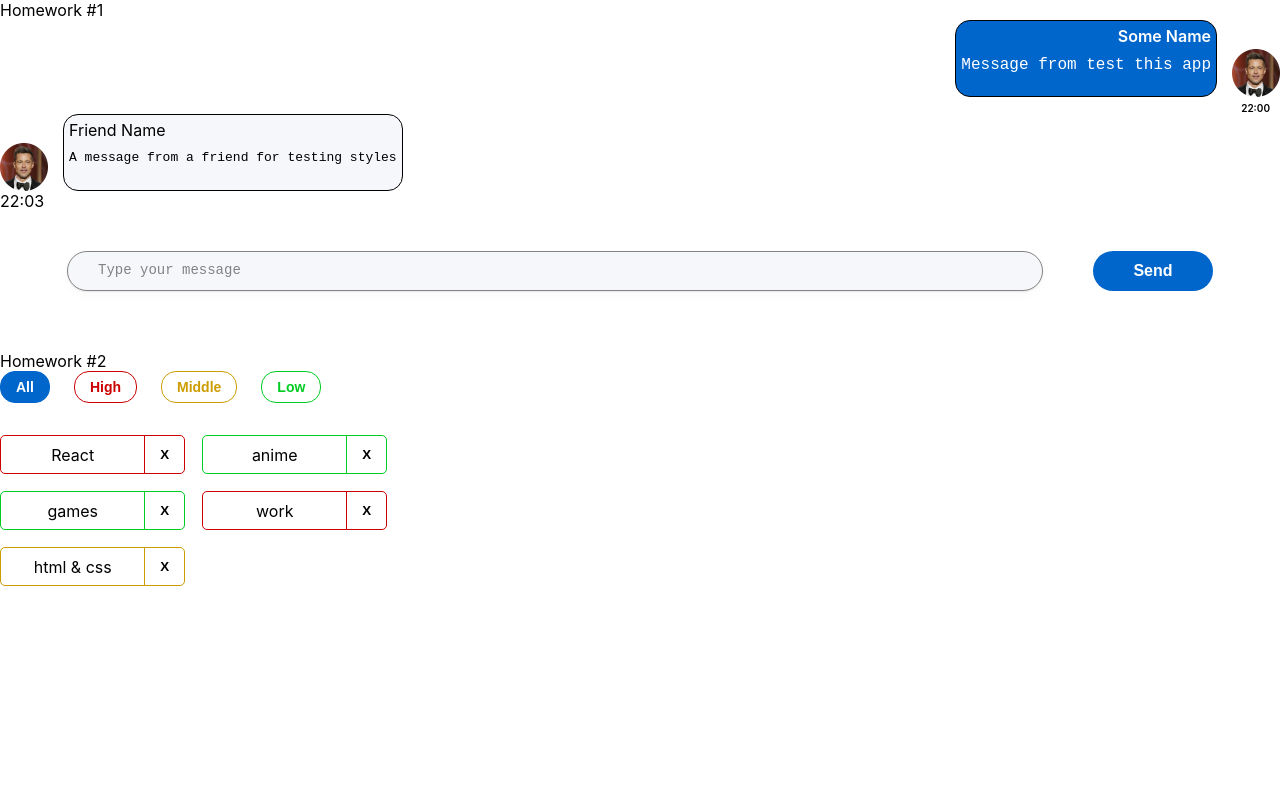
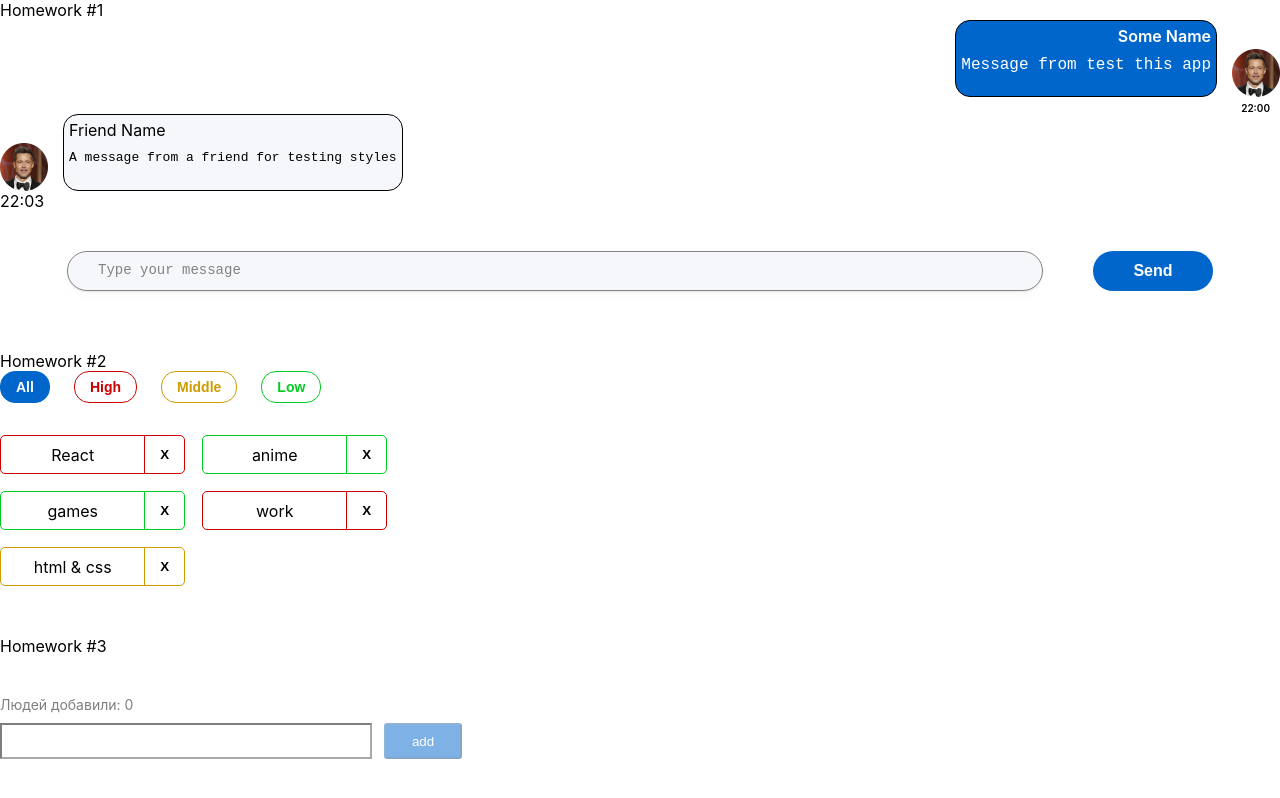
Before and after one commit to Ilja-Prihach/social_home, a React (Create React App) app: page / in a window 1280 px wide. Built offline with nearby package versions, Linux system fonts and the light colour scheme.

Commit message:
homework, sprint 2 week 3

```diff
--- a/src/s1-main/App.tsx
+++ b/src/s1-main/App.tsx
@@ -2,6 +2,7 @@
 import s from './App.module.css'
 import HW1 from '../s2-homeworks/hw01/HW1'
 import HW2 from "../s2-homeworks/hw02/HW2";
+import HW3 from "../s2-homeworks/hw03/HW3";
 
 function App() {
     return (
@@ -9,7 +10,7 @@
             <HW1/>
             {/*раскомментировать по ходу выполнения*/}
             <HW2/>
-            {/*<HW3/>*/}
+            <HW3/>
             {/*<HW4/>*/}
 
             {/*при выполнении дз 5 и более - закомментировать здесь дз 1-4, так как они есть внутри дз 5*/}
--- a/src/s2-homeworks/hw02/affairs/Affairs.module.css
+++ b/src/s2-homeworks/hw02/affairs/Affairs.module.css
@@ -52,4 +52,5 @@
     gap: 17px;
     flex-wrap: wrap;
     max-width: 450px;
+    margin-bottom: 50px;
 }
--- a/src/s2-homeworks/hw03/Greeting.module.css
+++ b/src/s2-homeworks/hw03/Greeting.module.css
@@ -1,35 +1,67 @@
+
+
 .greetingForm {
+    padding-top: 40px;
 }
 
 .inputAndButtonContainer {
+    display: flex;
+    gap: 12px;
 }
 
 .error {
+    color: #c00;
 }
 
 .input {
+
+    width: 372px;
+    height: 36px;
+    border-color: rgba(0, 0, 0, 0.5);
 }
 
 .input:focus {
+    border-color: rgba(143, 29, 213, 0.82);
 }
 
 .errorInput {
+
+    width: 372px;
+    height: 36px;
+    border-color: #c00;
 }
 
 .button {
+    border-radius: 3px;
+    padding: 5px 24px;
+    width: 78px;
+    height: 36px;
+    background: #06c;
+    color: #fff;
 }
 
 .button:focus {
+    outline: none;
 }
 
 .button:active {
 }
 
 .button:disabled {
+    background: #06c;
+    opacity: 0.5;
 }
 
 .text {
+    font-weight: 400;
+    font-size: 14px;
+    color: rgba(0, 0, 0, 0.5);
+    padding-bottom: 10px;
 }
 
 .greeting {
+    font-weight: 500;
+    font-size: 14px;
+    color: #000;
+    padding-top:  10px;
 }
--- a/src/s2-homeworks/hw03/Greeting.tsx
+++ b/src/s2-homeworks/hw03/Greeting.tsx
@@ -1,15 +1,16 @@
 import React, {ChangeEvent, KeyboardEvent} from 'react'
 import s from './Greeting.module.css'
 
+
 type GreetingPropsType = {
-    name: any // need to fix any
-    setNameCallback: any // need to fix any
-    addUser: any // need to fix any
-    onBlur: any // need to fix any
-    onEnter: any // need to fix any
-    error: any // need to fix any
-    totalUsers: any // need to fix any
-    lastUserName?: any // need to fix any
+    name: string // need to fix any
+    setNameCallback: (e : ChangeEvent<HTMLInputElement>) => void // need to fix any
+    addUser: () => void // need to fix any
+    onBlur: () => void // need to fix any
+    onEnter: (e: KeyboardEvent<HTMLInputElement>) => void // need to fix any
+    error: string // need to fix any
+    totalUsers: number // need to fix any
+    lastUserName?: string // need to fix any
 }
 
 // презентационная компонента (для верстальщика)
@@ -25,7 +26,7 @@
         lastUserName,
     } // деструктуризация пропсов
 ) => {
-    const inputClass = s.errorInput // need to fix with (? s.errorInput : s.input)
+    const inputClass = error ? s.errorInput : s.input
 
     return (
         <div id={'hw3-form'} className={s.greetingForm}>
--- a/src/s2-homeworks/hw03/GreetingContainer.tsx
+++ b/src/s2-homeworks/hw03/GreetingContainer.tsx
@@ -3,21 +3,38 @@
 import { UserType } from './HW3'
 
 type GreetingContainerPropsType = {
-    users: any // need to fix any
-    addUserCallback: any // need to fix any
+    users: UserType[] // need to fix any
+    addUserCallback: (name: string) => void // need to fix any
 }
 
-export const pureAddUser = (name: any, setError: any, setName: any, addUserCallback: any) => {
+export const pureAddUser = (
+    name: string,
+    setError: (message: string) => void,
+    setName: (name: string) => void,
+    addUserCallback: (name: string) => void
+) => {
     // если имя пустое - показать ошибку: setError('Ошибка! Введите имя!'),
     // иначе - добавить юзера при помощи addUserCallback и очистить инпут засетав ''
     // проверить на пустоту можно при помощи метода trim(). К примеру: name.trim() !== ''
     // ЕСЛИ НЕ БУДЕТ ПОЛУЧАТЬСЯ, НЕ РАССТРАИВАЙСЯ. НА ЧЕТВЕРТОМ ЗАНЯТИИ ПО ТУДУЛИСТУ НАУЧИМ), НО ВСЕ ТАКИ ПОПЫТАЙСЯ))
+    if (name.trim().length === 0) {
+        setError("Ошибка! Введите имя!")
+    } else {
+        addUserCallback(name)
+        setName("")
+    }
 }
 
-export const pureOnBlur = (name: any, setError: any) => { // если имя пустое - показать ошибку
+export const pureOnBlur = (name: string, setError: any) => { // если имя пустое - показать ошибку
+    if (name.trim().length === 0) {
+        setError("Ошибка! Введите имя!")
+    }
 }
 
-export const pureOnEnter = (e: any, addUser: any) => { // если нажата кнопка Enter - добавить
+export const pureOnEnter = (e: KeyboardEvent<HTMLInputElement>, addUser: () => void) => { // если нажата кнопка Enter - добавить
+    if (e.code === 'Enter') {
+        addUser()
+    }
 }
 
 // более простой и понятный для новичков
@@ -29,11 +46,11 @@
     addUserCallback,
 }) => {
     // деструктуризация пропсов
-    const [name, setName] = useState<any>('') // need to fix any
-    const [error, setError] = useState<any>('') // need to fix any
+    const [name, setName] = useState<string>('') // need to fix any
+    const [error, setError] = useState<string>('') // need to fix any
 
-    const setNameCallback = (e: any) => { // need to fix any
-        setName('some name') // need to fix
+    const setNameCallback = (e: ChangeEvent<HTMLInputElement>) => { // need to fix any
+        setName(e.target.value) // need to fix
 
         error && setError('')
     }
@@ -56,8 +73,8 @@
         pureOnEnter(e, addUser)
     }
 
-    const totalUsers = 0 // need to fix
-    const lastUserName = 'some name' // need to fix
+    const totalUsers = users.length // need to fix
+    const lastUserName = users.length > 0 ? users[users.length - 1]?.name : ''   // need to fix
 
     return (
         <Greeting
--- a/src/s2-homeworks/hw03/HW3.tsx
+++ b/src/s2-homeworks/hw03/HW3.tsx
@@ -19,23 +19,30 @@
 
 // types
 export type UserType = {
-    _id: any // need to fix any
-    name: any // need to fix any
+    _id: string // need to fix any
+    name: string // need to fix any
 }
 
-export const pureAddUserCallback = (name: any, setUsers: any, users: any) => { // need to fix any
-    const user = {
+export const pureAddUserCallback = (
+    name: string,
+    setUsers: (users: UserType[]) => void,
+    users: UserType[]
+) => { // need to fix any
+    const user : UserType = {
         // need to fix
         // нужно создать новый объект соответствующий типу UserType
         // не забыть   сгенеририовать _id и вставить пришедший в функцию name
+        _id : v1(),
+        name : name
     }
     //засетайЮзеров([...старые users, и наш новый user])
+    setUsers([...users,  user])
 }
 
 const HW3 = () => {
-    const [users, setUsers] = useState<any>([]) // need to fix any
+    const [users, setUsers] = useState<UserType[]>([]) // need to fix any
 
-    const addUserCallback = (name: any) => { // need to fix any
+    const addUserCallback = (name: string) => { // need to fix any
         pureAddUserCallback(name, setUsers, users)
     }
 
```
